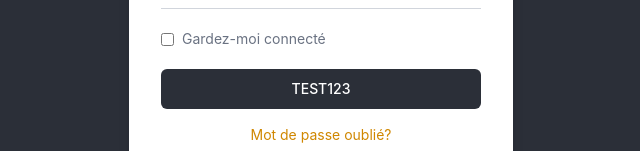
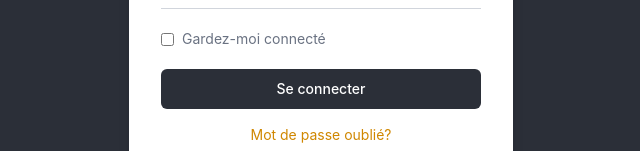
Before and after one commit to Brelle/red-product, a React (Vite) app in the folder frontend/: page / in a window 1280 px wide. Shown: the part 406-557 px from the top of the page, without its empty margins (319-959 px from the left). Built offline with nearby package versions, Linux system fonts and the light colour scheme; no server answers.

Commit message:
Revert test button text

```diff
--- a/frontend/src/pages/Login.jsx
+++ b/frontend/src/pages/Login.jsx
@@ -40,7 +40,7 @@ export default function Login() {
             <input type="checkbox" /> Gardez-moi connecté
           </label>
           <button type="submit" className="w-full bg-[#2b2f38] text-white py-2.5 rounded-md text-sm font-medium">
-             TEST123
+             Se connecter
           </button>
         </form>
         <div className="text-center text-sm mt-4 space-y-1">
```
